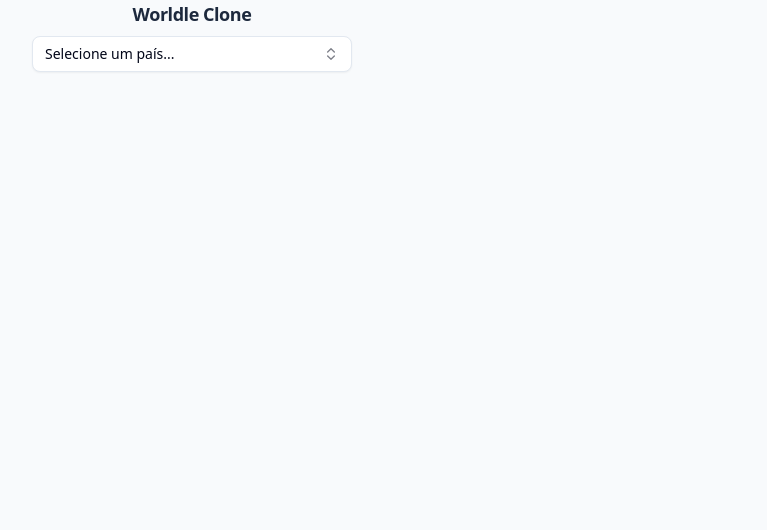
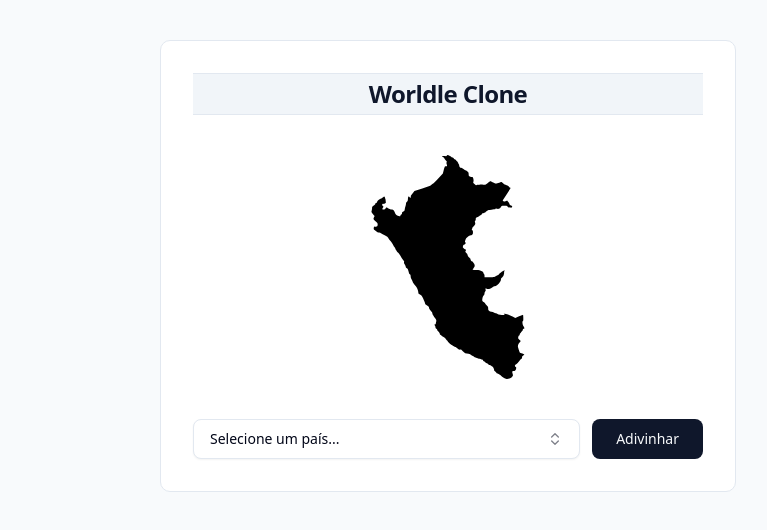
Before and after one commit to eric-figueira/worldle-clone, a React (Vite) app: page / in a window 1280 px wide. Shown: the top 530 px of the page, without its empty margins (192-959 px from the left). Built offline with nearby package versions, Linux system fonts and the light colour scheme.

Commit message:
feat: create guesses context

```diff
--- a/src/app.tsx
+++ b/src/app.tsx
@@ -1,11 +1,26 @@
+import { useEffect } from "react";
 import { CountryGuess } from "./components/countries-combobox";
+import { CountryImage } from "./components/country-image";
+import { useGuesses } from "./hooks/useGuesses";
 
 export function App() {
+  const { restart } = useGuesses()
+
+  useEffect(() => {
+    restart()
+  }, [])
+
   return (
-    <div className="min-h-screen bg-slate-50">
-      <div className="flex flex-col justify-center items-center gap-2 max-w-3xl">
-        <h1 className="text-lg font-bold tracking-tight text-slate-800">Worldle Clone</h1>
-        <CountryGuess />
+    <div className="w-full min-h-screen bg-slate-50 p-10">
+      <div className="flex flex-col justify-center items-center gap-10 mx-auto max-w-xl bg-white p-8 border border-slate-200 rounded-lg">
+        <div className="py-1 bg-slate-100 border-t border-b border-slate-200 w-full">
+          <h1 className="text-2xl font-bold tracking-tight text-slate-900 w-full text-center">Worldle Clone</h1>
+        </div>
+
+        <div className="space-y-10 w-full">
+          <CountryImage />
+          <CountryGuess className="w-full" />
+        </div>
       </div>
     </div>
   )
--- a/src/components/countries-combobox.tsx
+++ b/src/components/countries-combobox.tsx
@@ -18,20 +18,28 @@ import {
   PopoverTrigger,
 } from "@/components/ui/popover"
 import { countries } from "@/lib/countries";
+import { useGuesses } from "@/hooks/useGuesses";
 
-
-export function CountryGuess() {
+export function CountryGuess({ className }: React.ComponentProps<'div'>) {
   const [open, setOpen] = React.useState(false)
   const [value, setValue] = React.useState("")
 
+  const { registerGuess } = useGuesses()
+
+  function handleGuess() {
+    registerGuess(value)
+  }
+
   return (
+    <div className={cn("flex items-center gap-3", className)}>
       <Popover open={open} onOpenChange={setOpen}>
         <PopoverTrigger asChild>
           <Button
             variant="outline"
             role="combobox"
             aria-expanded={open}
-          className="w-xs justify-between"
+            className="flex-1 justify-between"
+            size={"lg"}
           >
             {value
               ? countries.find((country) => country.code === value)?.name
@@ -39,7 +47,7 @@ export function CountryGuess() {
             <ChevronsUpDown className="opacity-50" />
           </Button>
         </PopoverTrigger>
-      <PopoverContent className="min-w-fit p-0" align="start">
+        <PopoverContent className="w-xs p-0" align="start">
           <Command>
             <CommandInput placeholder="Procure um país..." className="h-9" />
             <CommandList>
@@ -68,5 +76,10 @@ export function CountryGuess() {
           </Command>
         </PopoverContent>
       </Popover>
+
+      <Button onClick={handleGuess} size={"lg"}>
+        Adivinhar
+      </Button>
+    </div>
   )
 }
--- /dev/null
+++ b/src/components/country-image.tsx
@@ -0,0 +1,22 @@
+import { useGuesses } from "@/hooks/useGuesses"
+
+export function CountryImage() {
+  const { goal } = useGuesses()
+
+  console.log(goal)
+
+  if (goal === null) {
+    return <span>Carregando imagem...</span>
+  }
+
+  const code = goal.code.toLowerCase()
+
+  return (
+    <img
+      src={`/countries/${code}/vector.svg`}
+      alt={goal.name}
+      className="max-w-[14rem] mx-auto"
+      draggable={false}
+    />
+  )
+}
--- /dev/null
+++ b/src/hooks/useGuesses.tsx
@@ -0,0 +1,70 @@
+import { findCountryWithCode, getRandomCountry, type Country } from "@/lib/countries";
+import { createContext, useContext, useState, type ReactNode } from "react";
+
+export type Guess = {
+  country: Country
+  direction: string
+  distance: number
+  percentage: number
+}
+
+type GuessesProviderState = {
+  guesses: Guess[],
+  restart: () => void,
+  registerGuess: (countryCode: string) => void,
+  goal: Country | null,
+}
+
+const initialState: GuessesProviderState = {
+  guesses: [],
+  restart: () => null,
+  registerGuess: () => null,
+  goal: null,
+}
+
+export const GuessesContext = createContext<GuessesProviderState>(initialState)
+
+interface GuessesProviderProps {
+  children: ReactNode
+}
+
+export function GuessesProvider({ children }: GuessesProviderProps) {
+  const [guesses, setGuesses] = useState<Guess[]>([])
+  const [goal, setGoal] = useState<Country | null>(null)
+
+  const guessCount = guesses.length
+
+  function restart() {
+    setGuesses([])
+    setGoal(getRandomCountry())
+  }
+
+  function showCountry() {}
+
+  function registerGuess(code: string) {
+    const country = findCountryWithCode(code)
+  }
+
+  const value = {
+    guesses,
+    restart,
+    registerGuess,
+    goal,
+  }
+
+  return (
+    <GuessesContext.Provider value={value}>
+      {children}
+    </GuessesContext.Provider>
+  )
+}
+
+export const useGuesses = () => {
+  const context = useContext(GuessesContext)
+
+  if (context === undefined) {
+    throw new Error("useGuesses must be used within a GuessesProvider")
+  }
+
+  return context
+}
--- a/src/main.tsx
+++ b/src/main.tsx
@@ -1,9 +1,12 @@
 import { StrictMode } from 'react'
 import { createRoot } from 'react-dom/client'
 import { App } from './app'
+import { GuessesProvider } from './hooks/useGuesses'
 
 createRoot(document.getElementById('root')!).render(
   <StrictMode>
-    <App />
+    <GuessesProvider>
+      <App />
+    </GuessesProvider>
   </StrictMode>,
 )
```
Lines whose indentation alone changed are shown as unchanged.
